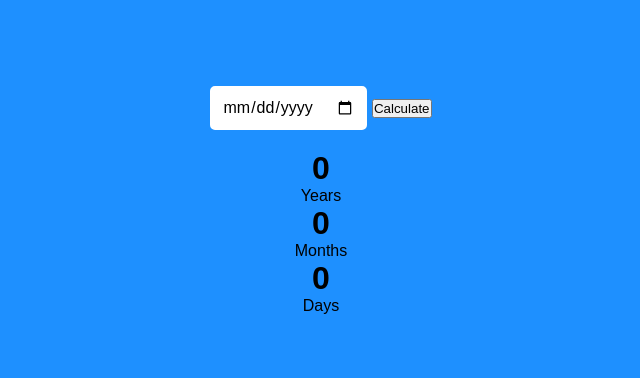
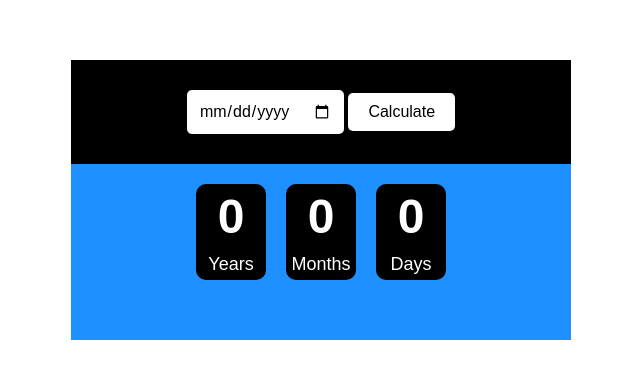
Before and after one commit to Roqeaiyakhan/classTask005-, a plain HTML site: page index.html in a window 1280 px wide. Shown: the part 200-578 px from the top of the page, without its empty margins (319-959 px from the left). Drawn offline with Linux system fonts and the light colour scheme.

Commit message:
add class=result,box,h1 and p

```diff
--- a/index.html
+++ b/index.html
@@ -3,8 +3,8 @@
 <head>
     <meta charset="UTF-8">
     <meta name="viewport" content="width=device-width, initial-scale=1.0">
-    <title>classTask005</title>
     <link rel="stylesheet" href="./style.css">
+    <title>Age Calculator</title>
 </head>
 <body>
     <div class="container">
@@ -12,12 +12,13 @@
             <input type="date" id="birthdate" placeholder="Select your birthdate">
             <button onclick="calculateAge()">Calculate</button>
         </div>
+
         <div class="results">
             <div class="box">
                 <h1 id="years">0</h1>
                 <p>Years</p>
             </div>
-            <div class="box"></div>
+            <div class="box">
                 <h1 id="months">0</h1>
                 <p>Months</p>
             </div>
--- a/style.css
+++ b/style.css
@@ -1,4 +1,4 @@
-*{
+* {
     margin: 0;
     padding: 0;
     box-sizing: border-box;
@@ -10,14 +10,21 @@ body {
     justify-content: center;
     align-items: center;
     height: 100vh;
-    background-color: #1e90ff;
+    background-color: #fff;
 }
+
 .container {
     text-align: center;
+    background-color: #1e90ff;
+width: 500px;
+height: 280px;
 }
 
-.calculator{
+.calculator {
     margin-bottom: 20px;
+    padding: 30px 5px;
+    background-color: #000;
+
 }
 
 input[type="date"] {
@@ -26,3 +33,37 @@ input[type="date"] {
     border: 2px solid #fff;
     font-size: 16px;
 }
+
+button {
+    padding: 10px 20px;
+    border-radius: 5px;
+    border: none;
+    background-color: #fff;
+    color: #000;
+    font-size: 16px;
+    cursor: pointer;
+}
+
+.results {
+    display: flex;
+    justify-content: center;
+}
+
+.box {
+    background-color: #000;
+    color: #fff;
+    margin:0 10px;
+    padding: 5px;
+    justify-content: center;
+    border-radius: 10px;
+    width: 70px;
+}
+
+h1 {
+    font-size: 48px;
+    margin-bottom: 10px;
+}
+
+p {
+    font-size: 18px;
+}
```
